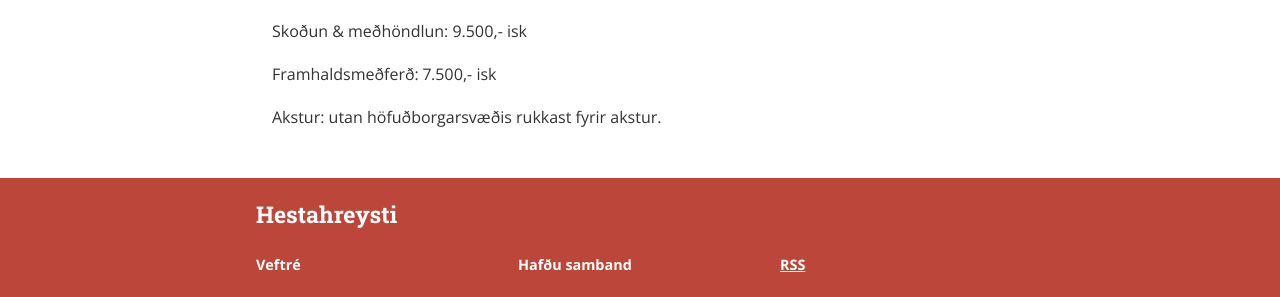
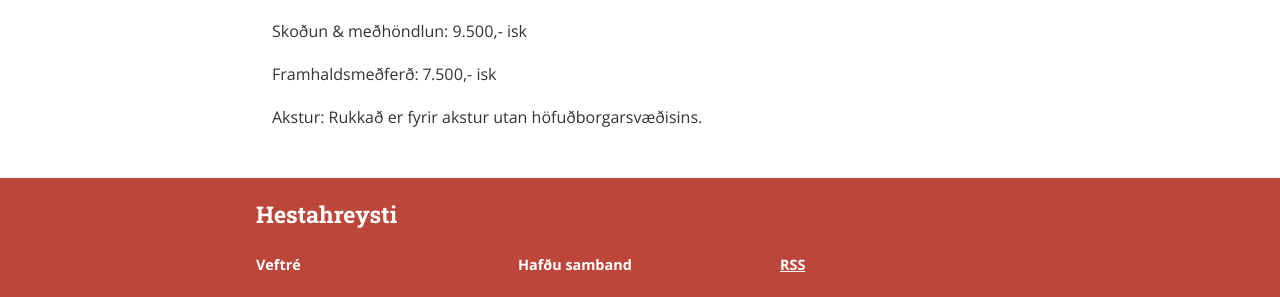
Before and after one commit to FancyFanz/FancyFanz.github.io, a Jekyll site: the page built from price-is.md, in a window 1280 px wide. Shown: the part 216-513 px from the top of the page. Built offline with Jekyll 4.4.1, drawn with Linux system fonts in a browser that asks for light colours; nearby versions of some CDN libraries; library files that are not in the unit come from our copies.

Commit message:
Update price-is.md

```diff
--- a/price-is.md
+++ b/price-is.md
@@ -11,4 +11,4 @@ Skoðun & meðhöndlun: 9.500,- isk
 
 Framhaldsmeðferð: 7.500,- isk
 
-Akstur: utan höfuðborgarsvæðis rukkast fyrir akstur.
+Akstur: Rukkað er fyrir akstur utan höfuðborgarsvæðisins.
```
